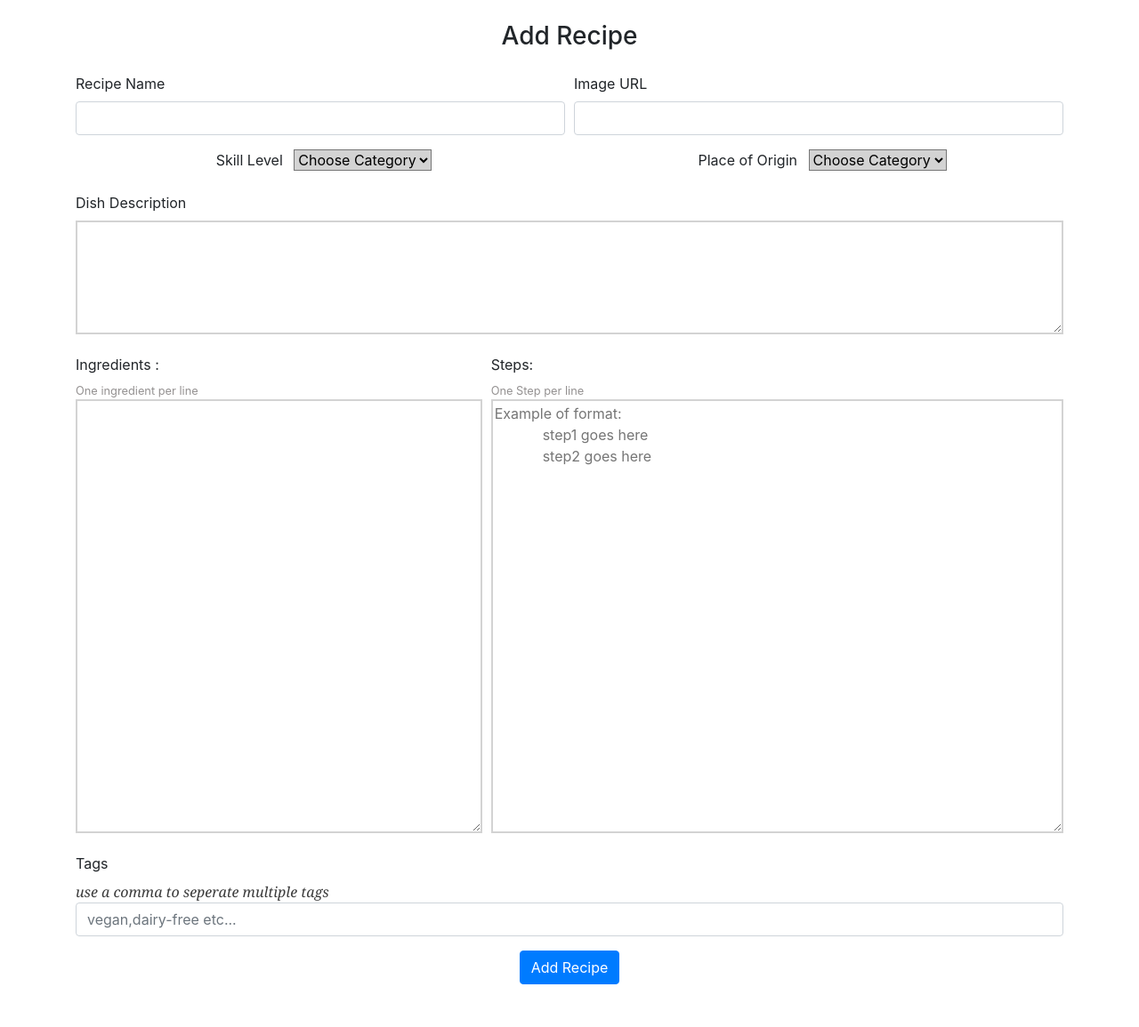
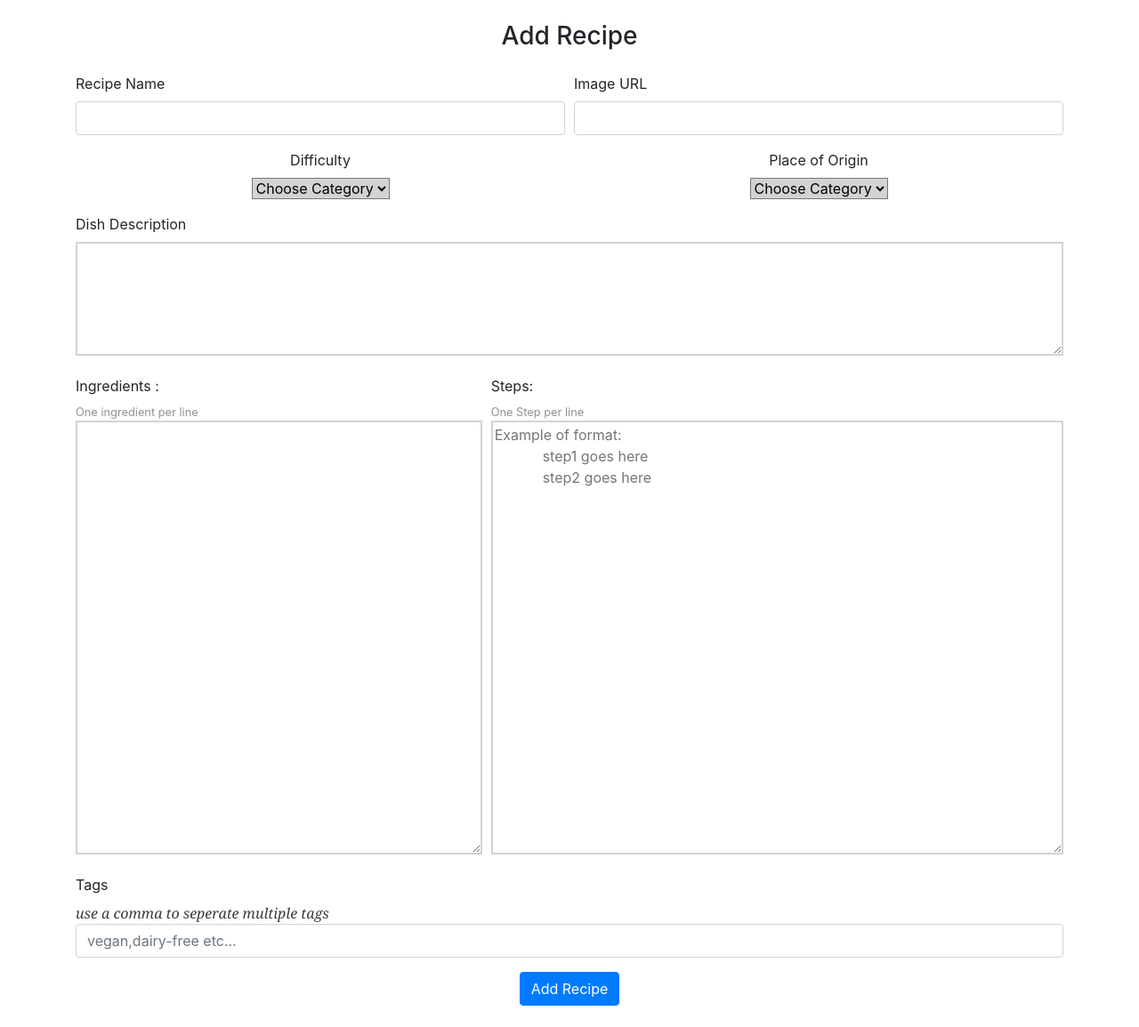
Before and after one commit to conoroshea1996/Cook-Book, a Flask app: page /add_recipe in a window 1280 px wide. Shown: the part 56-1211 px from the top of the page at 89% size. Before the commit the page ends 1163 px from the top, so only its background shows below. Run offline with Flask 2, Linux system fonts and the light colour scheme; the visitor is signed in with stand-in values (Sample User, id 1); data that the repository does not hold is empty; some libraries are stand-ins or nearby versions.

Commit message:
adjust layout of forms on smaller screens

```diff
--- a/templates/addrecipe.html
+++ b/templates/addrecipe.html
@@ -13,7 +13,7 @@
           <input type="text" class="form-control" id="imageUrl" name="image">
         </div>
         <div class="form-group col-6 text-center">
-          <label for="category" class="mx-2">Skill Level</label>
+          <label for="category" class="mx-2 d-block">Difficulty</label>
           <select id="category" name="skill" required>
             <option value="" disabled selected>Choose Category</option>
             {% for skill in skill %}
@@ -22,7 +22,7 @@
           </select>
         </div>
         <div class="form-group col-6  text-center">
-          <label for="Origin" class="mx-2">Place of Origin</label>
+          <label for="Origin" class="mx-2 d-block">Place of Origin</label>
           <select id="Origin" name="cusine">
             <option value="" disabled selected>Choose Category</option>
             {% for orgin in orgin %}
@@ -34,12 +34,12 @@
           <label for="recipe_Description">Dish Description</label>
           <textarea name="recipe_des" id="recipe_des" rows="5"></textarea>
         </div>
-        <div class="form-group col-5">
+        <div class="form-group col-12 col-md-5">
           <label for="ingredients">Ingredients :</label>
           <small>One ingredient per line</small>
           <textarea name="ingredients" id="ingredients" rows="20" required></textarea>
         </div>
-        <div class="form-group col-7">
+        <div class="form-group col-md-7">
           <label for="instuctions">Steps:</label>
           <small>One Step per <br class="d-block d-sm-none"> line</small>
           <textarea placeholder="Example of format:
```
